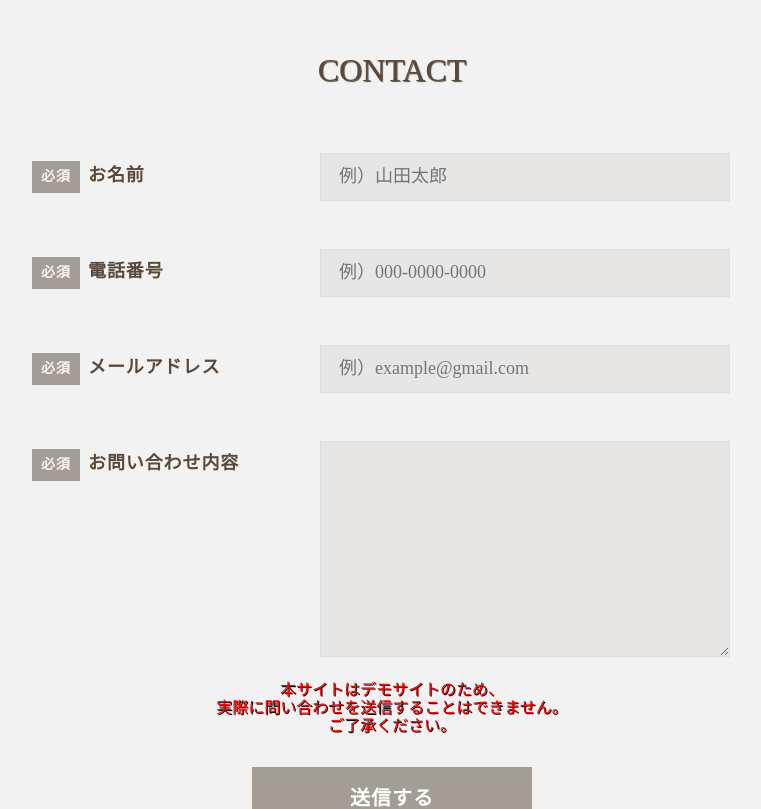
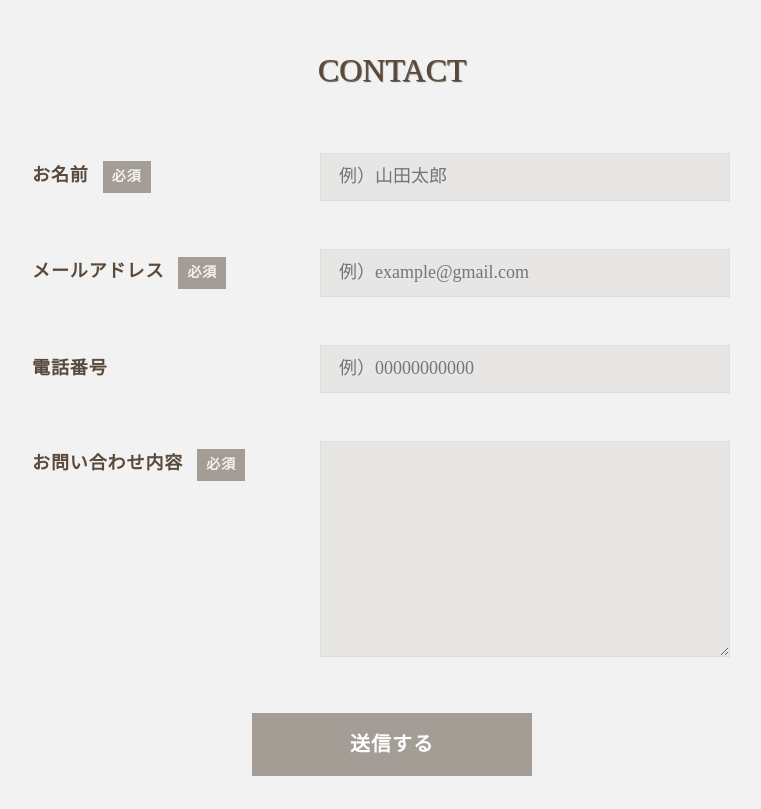
Before and after one commit to KantaroNakaya/concordia-nextjs, a Next.js app: page /contact in a window 1280 px wide. Shown: the part 420-1229 px from the top of the page, without its empty margins (248-1009 px from the left). Built offline with nearby package versions, Linux system fonts and the light colour scheme.

Commit message:
問い合わせフォーム調整

```diff
--- a/app/_actions/contact.ts
+++ b/app/_actions/contact.ts
@@ -7,29 +7,15 @@ function validateEmail(email: string){
 
 export async function createContactData(_prevState: any,formData: FormData){
     const rawFormData = {
-        lastname: formData.get("lastname") as string,
-        firstname: formData.get("firstname") as string,
-        company: formData.get("company") as string,
+        name: formData.get("name") as string,
         email: formData.get("email") as string,
         message: formData.get("message") as string,
     };
 
-    if(!rawFormData.lastname){
+    if(!rawFormData.name){
         return{
             status: "error",
-            message: "姓を入力してください",
-        }
-    };
-    if(!rawFormData.firstname){
-        return{
-            status: "error",
-            message: "名を入力してください",
-        }
-    };
-    if(!rawFormData.company){
-        return{
-            status: "error",
-            message: "会社名を入力してください",
+            message: "お名前を入力してください",
         }
     };
     if(!rawFormData.email){
@@ -50,18 +36,8 @@ export async function createContactData(_prevState: any,formData: FormData){
                 fields: [
                     {
                         objectTypeId: "0-1",
-                        name: "lastname",
-                        value: rawFormData.lastname,
-                    },
-                    {
-                        objectTypeId: "0-1",
-                        name: "firstname",
-                        value: rawFormData.firstname,
-                    },
-                    {
-                        objectTypeId: "0-1",
-                        name: "company",
-                        value: rawFormData.company,
+                        name: "name",
+                        value: rawFormData.name,
                     },
                     {
                         objectTypeId: "0-1",
--- a/app/_components/ContactForm/index.module.css
+++ b/app/_components/ContactForm/index.module.css
@@ -56,7 +56,7 @@
 
 .formItemLabelRequired {
     border-radius: 0px;
-    margin-right: 8px;
+    margin-left: 1em;
     padding-top: 8px;
     padding-bottom: 8px;
     width: 48px;
@@ -144,20 +144,11 @@
     }
 }
 
-.demoNote {
-    text-align: center;
-    margin-bottom: 32px;
-    font-family: "Noto Sans JP", sans-serif;
-}
-@media screen and (max-width: 768px) {
-    .demoNote {
-        text-align: left;
-    }
-}
-
-.demoNoteText {
+.error {
+    margin: 1em 0;
     font-size: 16px;
     line-height: 18px;
     color: red;
     text-shadow: #000 1px 1px;
+    text-align: center;
 }
--- a/app/_components/ContactForm/index.tsx
+++ b/app/_components/ContactForm/index.tsx
@@ -31,57 +31,65 @@ export default function ContactForm() {
         );
     }
     return (
-        <div className={styles.form}>
+        <form className={styles.form} action={formAction}>
             <div className={styles.formItem}>
-                <p className={styles.formItemLabel}>
+                <label className={styles.formItemLabel} htmlFor="name">
+                    <span className={styles.formItemLabelText}>お名前</span>
                     <span className={styles.formItemLabelRequired}>必須</span>
-                    お名前
-                </p>
+                </label>
                 <input
                     type="text"
+                    id="name"
                     className={styles.formItemInput}
                     placeholder="例）山田太郎"
                 />
             </div>
             <div className={styles.formItem}>
-                <p className={styles.formItemLabel}>
+                <label className={styles.formItemLabel} htmlFor="email">
+                    <span className={styles.formItemLabelText}>メールアドレス</span>
                     <span className={styles.formItemLabelRequired}>必須</span>
-                    電話番号
-                </p>
-                <input
-                    type="text"
-                    className={styles.formItemInput}
-                    placeholder="例）000-0000-0000"
-                />
-            </div>
-            <div className={styles.formItem}>
-                <p className={styles.formItemLabel}>
-                    <span className={styles.formItemLabelRequired}>必須</span>
-                    メールアドレス
-                </p>
+                </label>
                 <input
                     type="email"
+                    id="email"
                     className={styles.formItemInput}
                     placeholder="例）example@gmail.com"
                 />
             </div>
             <div className={styles.formItem}>
-                <p className={styles.formItemLabel + " " + styles.isMsg}>
+                <label className={styles.formItemLabel} htmlFor="phone">
+                    <span className={styles.formItemLabelText}>電話番号</span>
+                </label>
+                <input
+                    type="text"
+                    id="phone"
+                    className={styles.formItemInput}
+                    placeholder="例）00000000000"
+                />
+            </div>
+            <div className={styles.formItem}>
+                <label
+                    className={styles.formItemLabel + " " + styles.isMsg}
+                    htmlFor="message"
+                >
+                    <span className={styles.formItemLabelText}>お問い合わせ内容</span>
                     <span className={styles.formItemLabelRequired}>必須</span>
-                    お問い合わせ内容
-                </p>
-                <textarea className={styles.formItemTextarea}></textarea>
+                </label>
+                <textarea
+                    id="message"
+                    className={styles.formItemTextarea}
+                ></textarea>
             </div>
-            <div className={styles.demoNote}>
-                <p className={styles.demoNoteText}>
-                    本サイトはデモサイトのため、
-                    <br className="pc" />
-                    実際に問い合わせを送信することはできません。
-                    <br className="pc" />
-                    ご了承ください。
-                </p>
+            <div className={styles.actions}>
+                {state.status === "error" && (
+                    <p className={styles.error}>{state.message}</p>
+                )}
+                <input
+                    type="submit"
+                    className={styles.formBtn}
+                    value="送信する"
+                />
             </div>
-            <input type="submit" className={styles.formBtn} value="送信する" />
-        </div>
+        </form>
     );
 }
```
